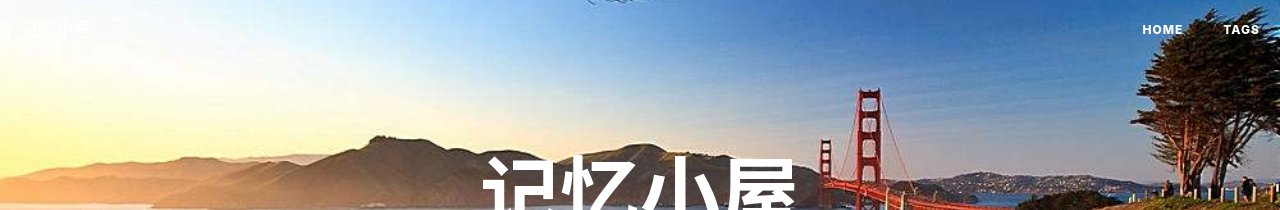
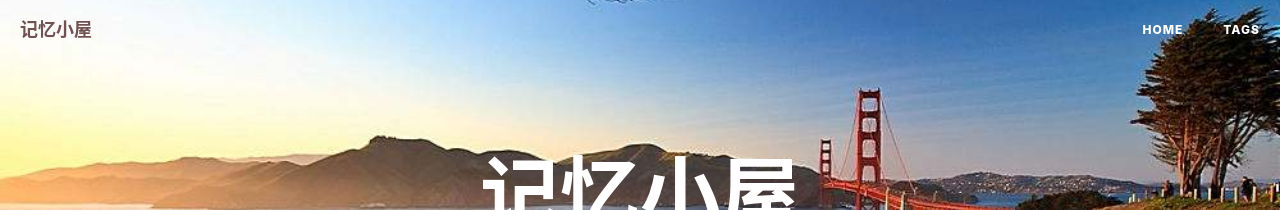
Before and after one commit to TearKnow/blog, a Jekyll site: the page built from index.html, in a window 1280 px wide. Shown: the top 210 px of the page. Built offline with Jekyll 4.4.1, drawn with Linux system fonts in a browser that asks for light colours; the list of posts is cut into pages by our own code; comment, search, counter and statistics services are not loaded.

Commit message:
fix style

```diff
--- a/_includes/nav.html
+++ b/_includes/nav.html
@@ -9,7 +9,7 @@
                 <span class="icon-bar"></span>
                 <span class="icon-bar"></span>
             </button>
-            <a class="navbar-brand" href="{{ site.baseurl }}/">{{ site.title }}</a>
+            <a class="navbar-brand" style="color:#705252" href="{{ site.baseurl }}/">{{ site.title }}</a>
         </div>
 
         <!-- Collect the nav links, forms, and other content for toggling -->
```
